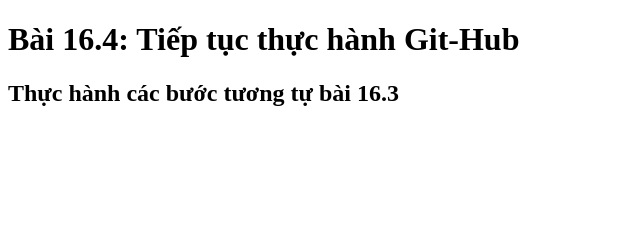
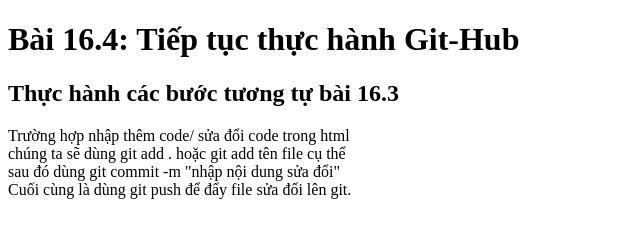
Before and after one commit to UyenN125/bai16.4, a plain HTML site: page index.html in a window 1280 px wide. Shown: the whole page, without its empty margins (0-640 px from the left). Drawn offline with Linux system fonts and the light colour scheme.

Commit message:
Sửa đổi lần 1

```diff
--- a/index.html
+++ b/index.html
@@ -8,5 +8,10 @@
 <body>
     <h1>Bài 16.4: Tiếp tục thực hành Git-Hub</h1>
     <h2>Thực hành các bước tương tự bài 16.3</h2>
+    <p>Trường hợp nhập thêm code/ sửa đổi code trong html <br>
+    chúng ta sẽ dùng git add . hoặc git add tên file cụ thể <br>
+    sau đó dùng git commit -m "nhập nội dung sửa đổi" <br>
+    Cuối cùng là dùng git push để đẩy file sửa đổi lên git.
+    </p>
 </body>
 </html>
```
